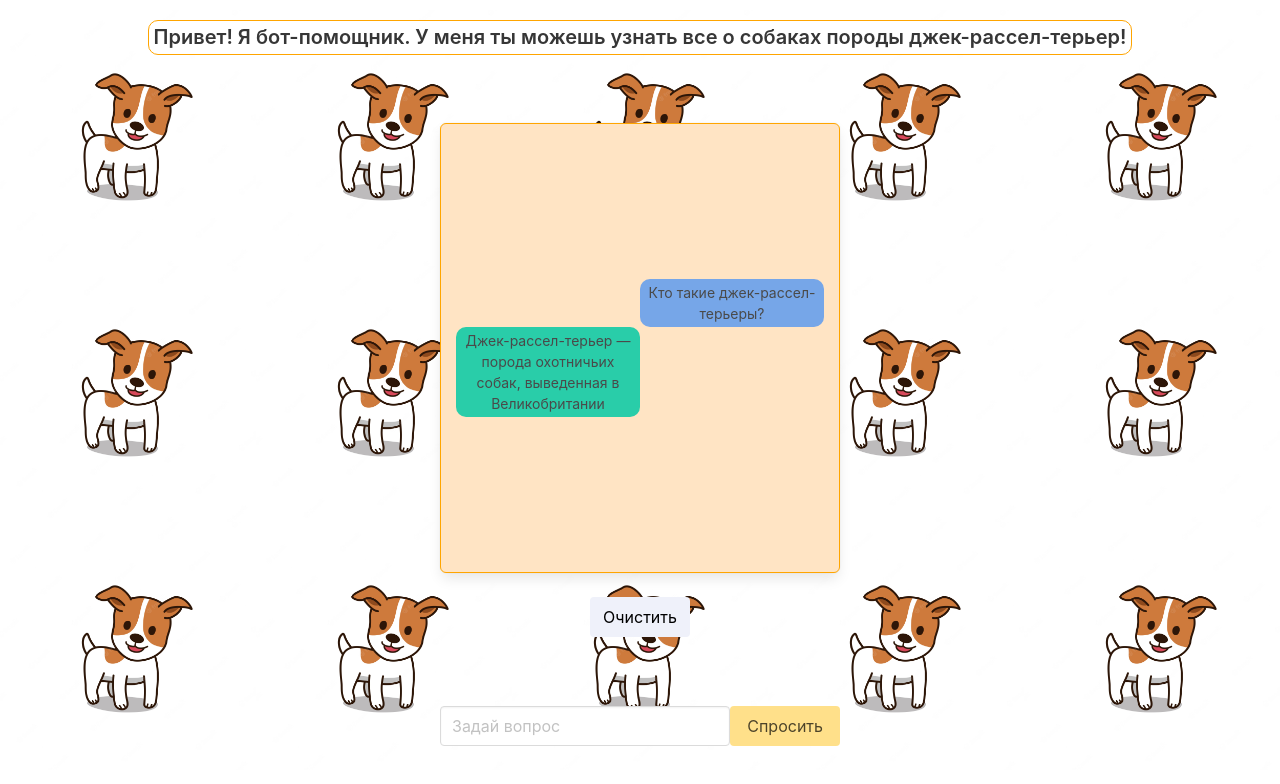
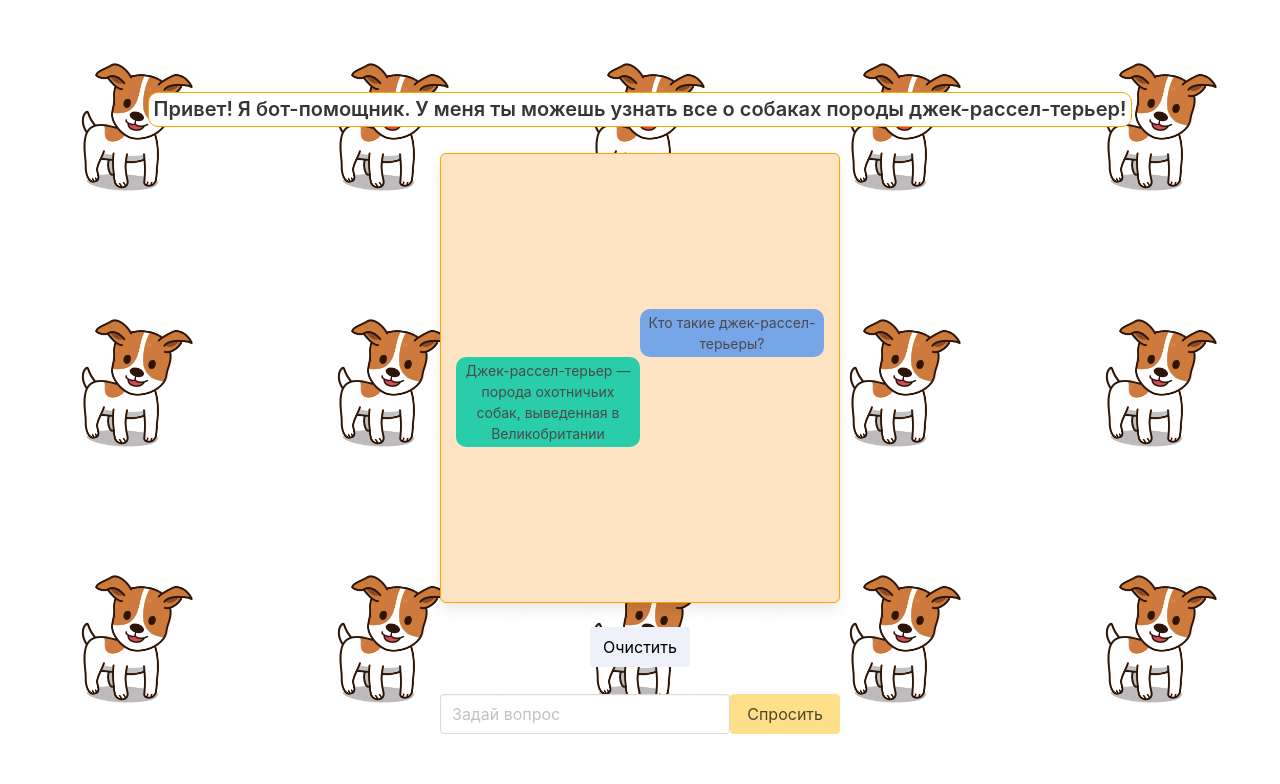
Before and after one commit to KatyaGap/JRT_Bot, a website: page index.html in a window 1280 px wide. Drawn offline with nearby package versions, Linux system fonts and the light colour scheme.

Commit message:
Add files via upload

```diff
--- a/style.css
+++ b/style.css
@@ -1,10 +1,10 @@
 #cont {
 	display: flex;
 	flex-direction: column;
-	justify-content:space-between;
+	justify-content:space-evenly;
 	align-items: center;
 	width: 100%;
-	height:95vh; margin-top: 10px;
+	height:95vh;
 	background-image: url('./img.jpg');
 	background-size: 20%;
 }
@@ -15,7 +15,9 @@ text-align: center;
 background-color: white;
 border:  1px solid orange;
 font-size: 20px;
-margin: 10px;
+margin-left: 10px;
+margin-right: 10px;
+margin-top: 7%;
 }
 .block {
 	display: flex;
@@ -73,9 +75,9 @@ width:300px;
 @media (min-width:480px) and (max-width:720px) {
 	.title {
 		font-size: 18px;
-		margin: 10px;
 	}
 }
+
 @media (min-width:320px) and (max-width:480px) {
 	.title {
 		font-size: 14px;
@@ -94,6 +96,7 @@ width:300px;
 	#btnAsk{
 		font-size: 11px;
 		height: 30px;
+		width: 120px;
 	}
 	.input {
 			font-size: 11px;
```
